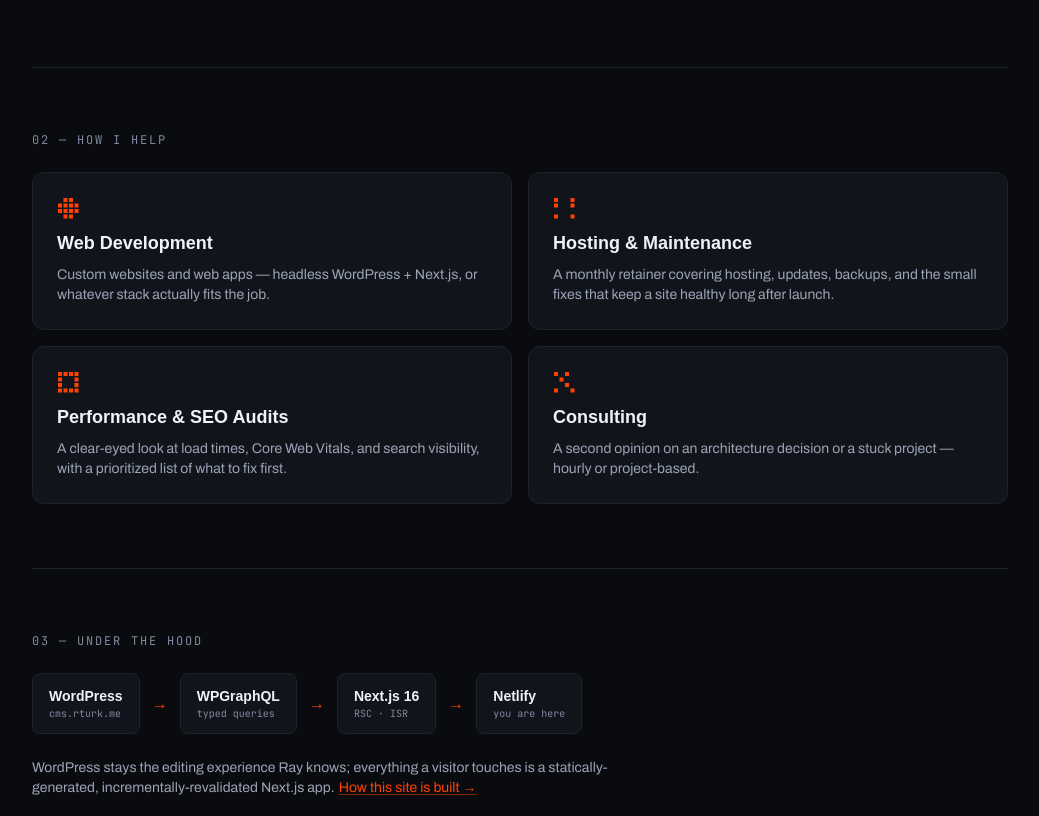
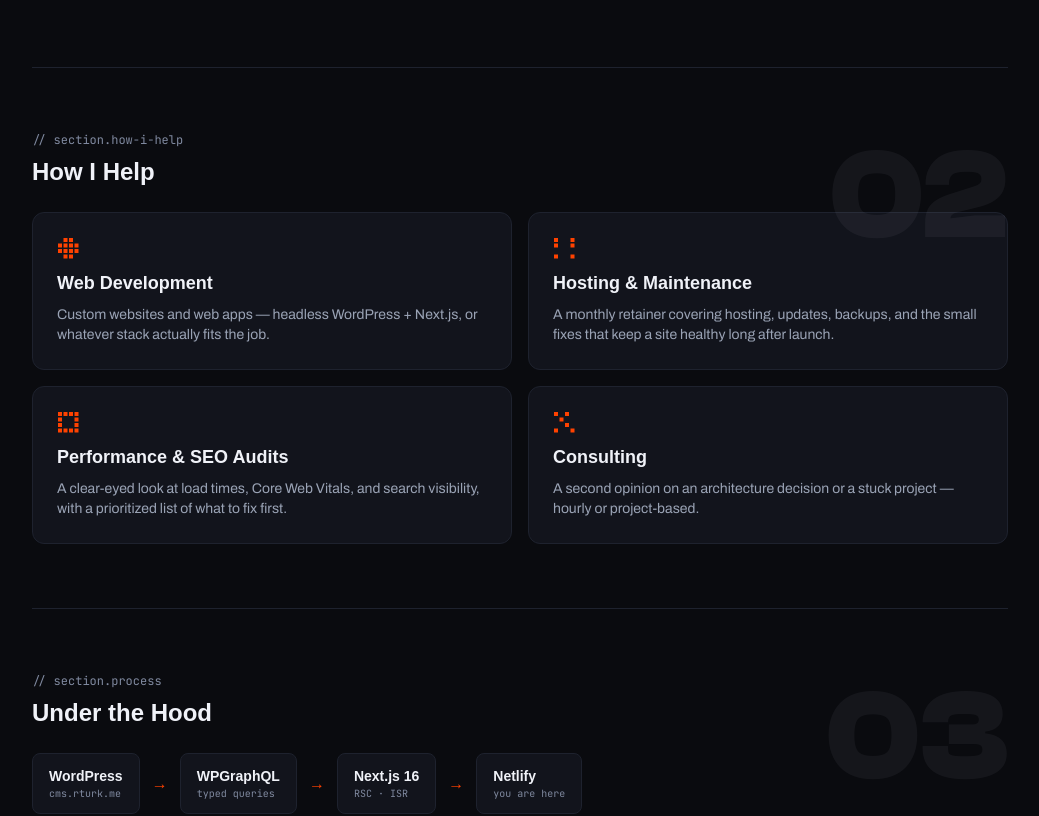
Before and after one commit to RayTurk/rturk-me, a Next.js app: page / in a window 1280 px wide. Shown: the part 1080-1896 px from the top of the page, without its empty margins (120-1159 px from the left). Built offline with nearby package versions, Linux system fonts and the light colour scheme; no server answers; a web font is replaced by a local one.

Commit message:
feat: apply SectionLabel to HowIHelp and Pipeline components

```diff
--- a/src/components/home/HowIHelp.tsx
+++ b/src/components/home/HowIHelp.tsx
@@ -1,5 +1,6 @@
 import RevealOnScroll from '@/components/animations/RevealOnScroll';
 import IconGlyph from '@/components/icons/IconGlyph';
+import SectionLabel from '@/components/layout/SectionLabel';
 
 const SERVICES = [
   {
@@ -31,7 +32,8 @@ export default function HowIHelp() {
   return (
     <RevealOnScroll>
       <section className="border-t border-hairline py-16">
-        <h2 className="font-mono text-xs uppercase tracking-[0.15em] text-faint">02 — How I Help</h2>
+        <SectionLabel label="section.how-i-help" number="02" />
+        <h2 className="mt-2 font-display text-2xl font-semibold">How I Help</h2>
         <div className="mt-6 grid gap-4 md:grid-cols-2">
           {SERVICES.map((service) => (
             <div key={service.title} className="rounded-xl border border-hairline bg-panel p-6">
--- a/src/components/home/Pipeline.tsx
+++ b/src/components/home/Pipeline.tsx
@@ -3,6 +3,7 @@
 import { motion } from 'motion/react';
 import { staggerContainer, fadeUpItem } from '@/lib/animations';
 import { useReducedMotion } from '@/hooks/useReducedMotion';
+import SectionLabel from '@/components/layout/SectionLabel';
 
 const STAGES = [
   { name: 'WordPress', detail: 'cms.rturk.me' },
@@ -11,10 +12,6 @@ const STAGES = [
   { name: 'Netlify', detail: 'you are here' },
 ];
 
-/**
- * "Under the Hood" — the headless data pipeline as a staggered diagram that
- * draws itself in on scroll. Doubles as the architecture pitch.
- */
 export default function Pipeline() {
   const reduced = useReducedMotion();
 
@@ -37,7 +34,8 @@ export default function Pipeline() {
 
   return (
     <section className="border-t border-hairline py-16">
-      <h2 className="font-mono text-xs uppercase tracking-[0.15em] text-faint">03 — Under the Hood</h2>
+      <SectionLabel label="section.process" number="03" />
+      <h2 className="mt-2 font-display text-2xl font-semibold">Under the Hood</h2>
       {reduced ? (
         <div className="mt-6 flex flex-wrap items-center gap-3">{stages}</div>
       ) : (
@@ -52,9 +50,12 @@ export default function Pipeline() {
         </motion.div>
       )}
       <p className="mt-6 max-w-xl text-sm text-muted">
-        WordPress stays the editing experience Ray knows; everything a visitor
-        touches is a statically-generated, incrementally-revalidated Next.js app.
-        <a href="/colophon" className="ml-1 text-ion underline underline-offset-2 decoration-ion/50 hover:decoration-ion">
+        WordPress stays the editing experience Ray knows; everything a visitor touches is a
+        statically-generated, incrementally-revalidated Next.js app.
+        <a
+          href="/colophon"
+          className="ml-1 text-ion underline underline-offset-2 decoration-ion/50 hover:decoration-ion"
+        >
           How this site is built →
         </a>
       </p>
```
Also changed, not shown: 1 other file (tests, documents, lock files or other folders).
